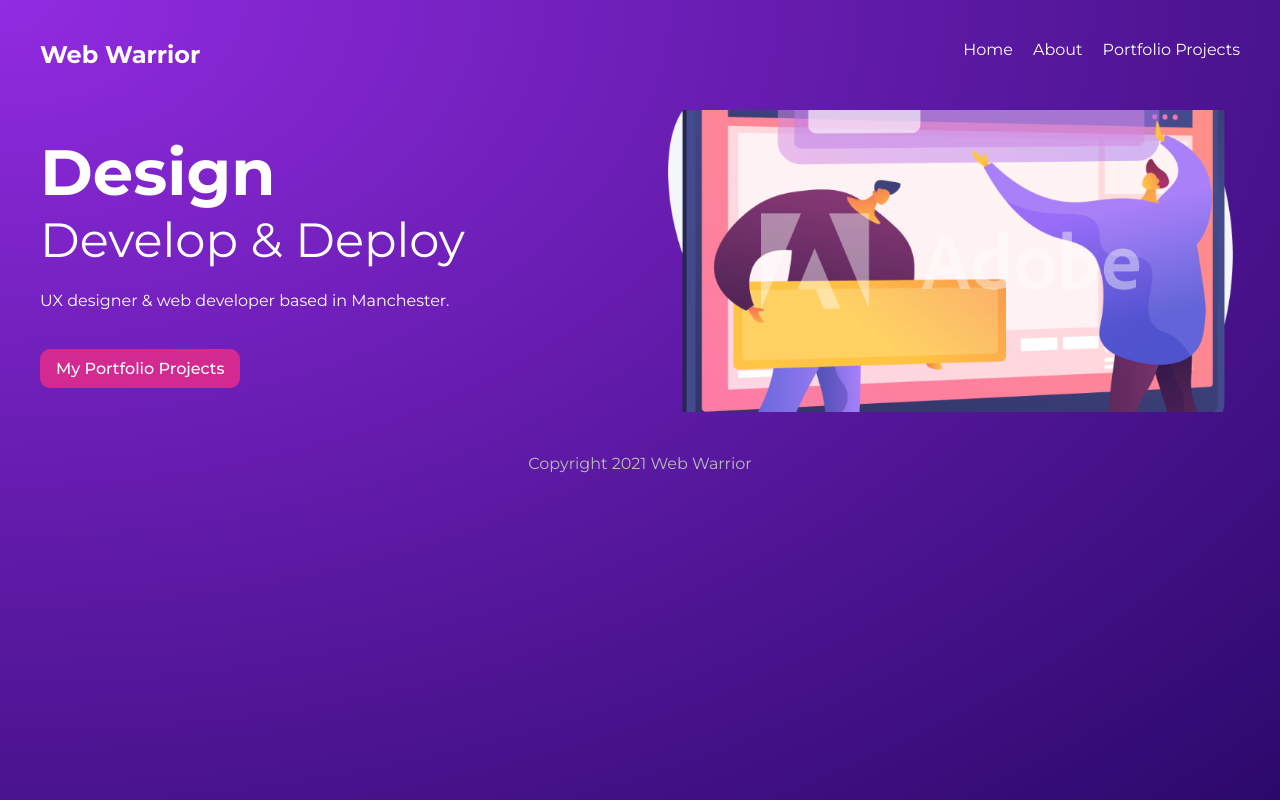
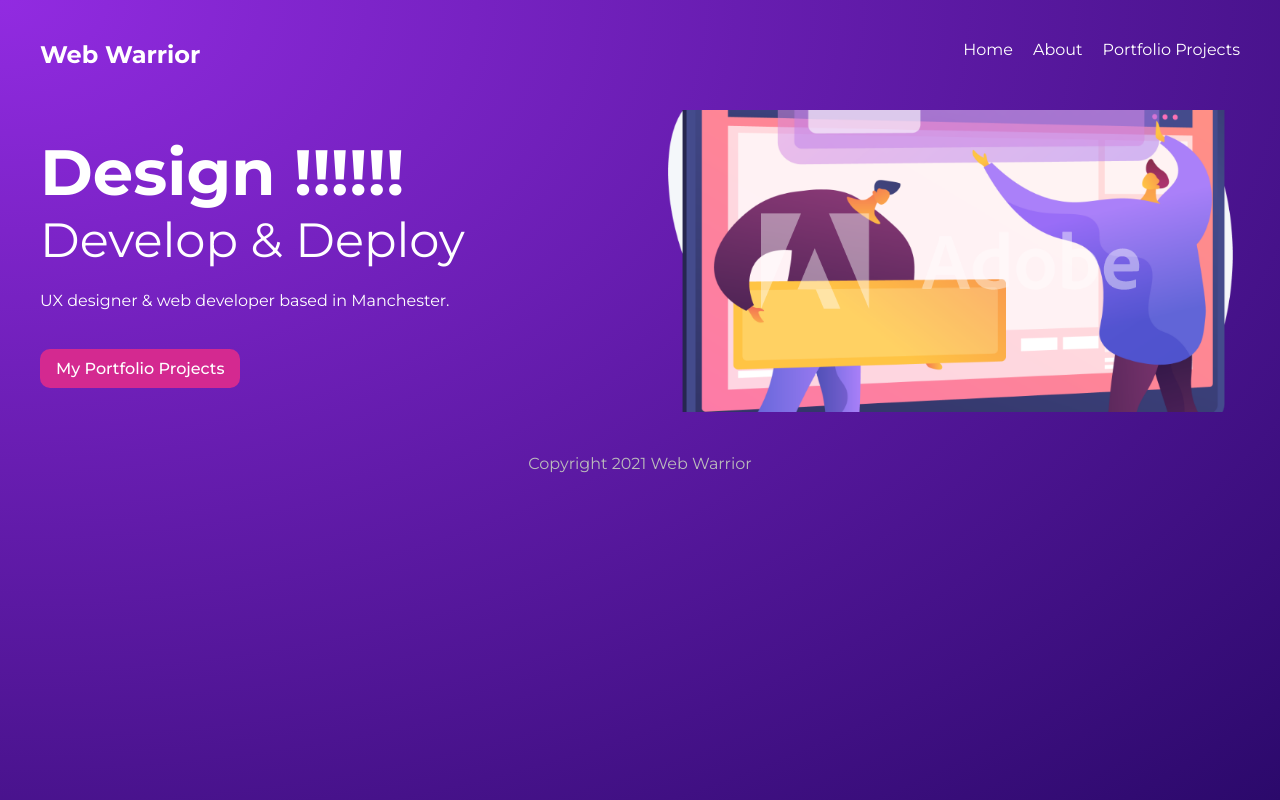
Before and after one commit to RodManP/web-warrior-website, a Gatsby site: page / in a window 1280 px wide. Built offline with nearby package versions, Linux system fonts and the light colour scheme; Gatsby itself is replaced by a stand-in of ours.

Commit message:
homepage-text

```diff
--- a/src/pages/index.js
+++ b/src/pages/index.js
@@ -12,7 +12,7 @@ export default function Home({ data }) {
       <section className={header}>
         <div>
 
-          <h2>Design</h2>
+          <h2>Design !!!!!!</h2>
           <h3>Develop & Deploy</h3>
           <p>UX designer & web developer based in Manchester.</p>
           <Link className={ btn } to="/projects">My Portfolio Projects</Link>
```
